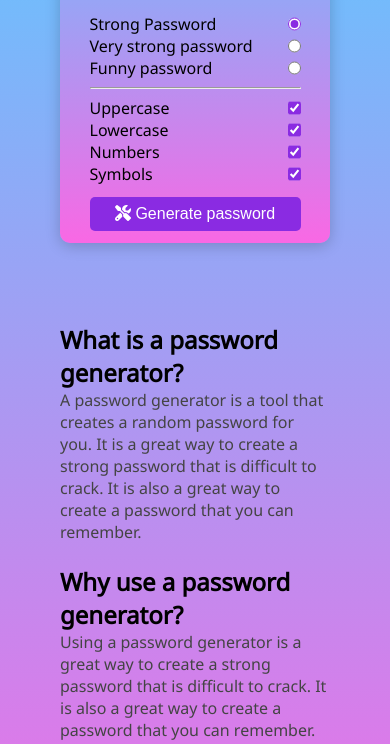
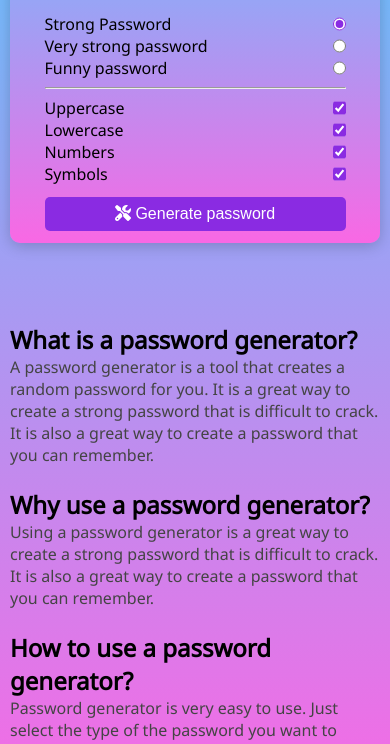
Before and after one commit to Prakash-Banjade/ranpwgen, a plain HTML site: page index.html in a window 390 px wide. Shown: the part 149-893 px from the top of the page. Drawn offline with Linux system fonts and the light colour scheme.

Commit message:
Update style.css

```diff
--- a/style.css
+++ b/style.css
@@ -139,3 +139,8 @@ input[type="checkbox"], input[type="radio"]{
     border-radius: 5px;
     cursor: pointer;
 }
+@media screen and (max-width: 500px){
+  .container{
+    margin:0;
+  }
+}
```
